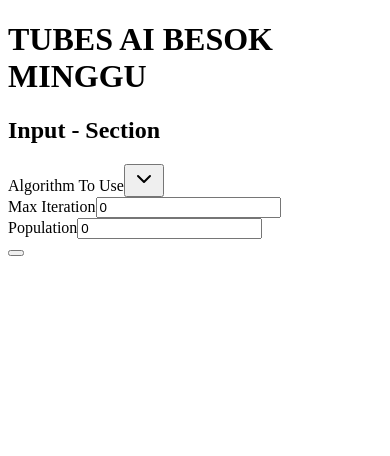
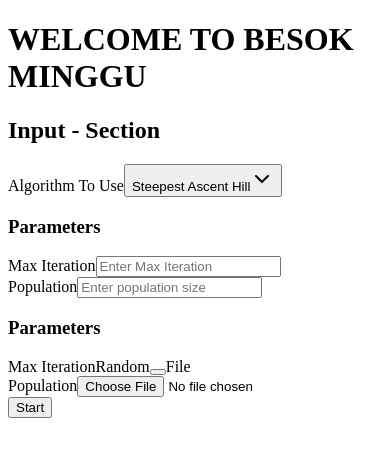
Before and after one commit to fauzanazz/magic-cube, a Next.js app: page /main-menu in a window 390 px wide. Shown: the top 456 px of the page. Built offline with nearby package versions, Linux system fonts and the light colour scheme.

Commit message:
Feat: Laptop x Tablet Frontend Styles

```diff
--- a/app/globals.css
+++ b/app/globals.css
@@ -41,10 +41,10 @@ body {
     --chart-4: 43 74% 66%;
     --chart-5: 27 87% 67%;
     --radius: 0.5rem;
-    --primary-red: "#8F4040";
-    --moldy-green: "#909480";
-    --primary-gray: "#D9D9D9";
-    --primary-green: "#1A5A28";
+    --primary-red: #8F4040;
+    --moldy-green: #909480;
+    --primary-gray: #D9D9D9;
+    --primary-green: #1A5A28;
   }
   .dark {
     --background: 0 0% 3.9%;
--- a/app/main-menu/layout.tsx
+++ b/app/main-menu/layout.tsx
@@ -36,15 +36,18 @@ interface MenuData {
   iteration: number;
   population: number;
   randomInput: boolean;
+  file: any;
 }
 
 const LayoutMenu = () => {
+  const [fileContent, setFileContent] = useState<any>(null);
   const form = useForm<MenuData>({
     defaultValues: {
       algorithm: AlgorithmEnum.Ascent,
       iteration: 0,
       population: 0,
       randomInput: false,
+      file: null,
     },
   });
 
@@ -52,35 +55,74 @@ const LayoutMenu = () => {
     console.log(data);
   };
 
+  const handleFileUpload = (e: React.ChangeEvent<HTMLInputElement>) => {
+    const file = e.target.files?.[0];
+    if (file) {
+      const reader = new FileReader();
+      reader.onload = (event) => {
+        const result = event.target?.result;
+        if (result) {
+          try {
+            const json = JSON.parse(result as string);
+            setFileContent(json);
+            form.setValue("file", json); // Save to form data
+          } catch (error) {
+            console.error("Invalid JSON file");
+          }
+        }
+      };
+      reader.readAsText(file);
+    }
+  };
+
   return (
-    <div className="font-pixelify flex flex-col gap-4 p-12 min-h-screen">
-      <div className= "w-full flex justify-center">
-        <h1 className="text-4xl font-bold">TUBES AI BESOK MINGGU</h1>
+    <div className="font-pixelify flex flex-col gap-4 min-h-screen max-md:px-12 max-lg:px-20 px-36 max-md:py-12 max-lg:py-20 py-24">
+      <div className="w-full flex justify-center mb-10 text-4xl max-md:text-2xl text-center">
+        <h1 className="font-bold">WELCOME TO BESOK MINGGU</h1>
       </div>
       <div>
-        <h2 className="text-xl font-semibold mb-4">Input - Section</h2>
+        <h2 className="text-xl mb-4 max-md:text-lg font-bold">
+          Input - Section
+        </h2>
 
         <Form {...form}>
-          <form onSubmit={form.handleSubmit(onSubmit)} className="space-y-6">
+          <form onSubmit={form.handleSubmit(onSubmit)} className="space-y-6 ">
             {/* Algorithm Selection */}
             <FormField
               control={form.control}
               name="algorithm"
               render={({ field }) => (
-                <FormItem>
-                  <FormLabel>Algorithm To Use</FormLabel>
+                <FormItem
+                  className="border border-moldy_green p-8 gap-12 flex items-center
+                 rounded-md shadow-md"
+                >
+                  <FormLabel className="text-lg w-44 font-semibold">
+                    Algorithm To Use
+                  </FormLabel>
                   <Select onValueChange={field.onChange} value={field.value}>
-                    <SelectTrigger className="w-full">
+                    <SelectTrigger className="text-md w-64 bg-primary_red text-white">
                       <SelectValue placeholder="Select an Algorithm"></SelectValue>
                     </SelectTrigger>
 
                     <SelectContent>
-                      <SelectItem value={AlgorithmEnum.Ascent}></SelectItem>
-                      <SelectItem value={AlgorithmEnum.Sideways}></SelectItem>
-                      <SelectItem value={AlgorithmEnum.RandomHill}></SelectItem>
-                      <SelectItem value={AlgorithmEnum.Stochatic}></SelectItem>
-                      <SelectItem value={AlgorithmEnum.Stochatic}></SelectItem>
-                      <SelectItem value={AlgorithmEnum.Genetic}></SelectItem>
+                      <SelectItem value={AlgorithmEnum.Ascent}>
+                        {AlgorithmEnum.Ascent}
+                      </SelectItem>
+                      <SelectItem value={AlgorithmEnum.Sideways}>
+                        {AlgorithmEnum.Sideways}
+                      </SelectItem>
+                      <SelectItem value={AlgorithmEnum.RandomHill}>
+                        {AlgorithmEnum.RandomHill}
+                      </SelectItem>
+                      <SelectItem value={AlgorithmEnum.Stochatic}>
+                        {AlgorithmEnum.Stochatic}
+                      </SelectItem>
+                      <SelectItem value={AlgorithmEnum.Annealing}>
+                        {AlgorithmEnum.Annealing}
+                      </SelectItem>
+                      <SelectItem value={AlgorithmEnum.Genetic}>
+                        {AlgorithmEnum.Genetic}
+                      </SelectItem>
                     </SelectContent>
                   </Select>
                   <FormMessage />
@@ -89,17 +131,26 @@ const LayoutMenu = () => {
             ></FormField>
 
             {/* Max Iteration */}
+            <div
+              className="border border-moldy_green p-8 gap-32 flex items-center
+                 rounded-md shadow-md"
+            >
+              <h3 className="text-lg font-semibold">Parameters</h3>
+              <div className="flex flex-col font-medium text-lg w-full gap-y-4">
                 <FormField
                   control={form.control}
                   name="iteration"
                   render={({ field }) => (
-                <FormItem>
-                  <FormLabel>Max Iteration</FormLabel>
-                  <FormControl>
+                    <FormItem className="">
+                      <FormLabel className="w-56 font-semibold text-primary_green">
+                        Max Iteration
+                      </FormLabel>
+                      <FormControl className="font-mono ">
                         <Input
                           type="number"
+                          min={0}
                           placeholder="Enter Max Iteration"
-                      {...field}
+                          className="w-full"
                         ></Input>
                       </FormControl>
                     </FormItem>
@@ -111,24 +162,76 @@ const LayoutMenu = () => {
                   control={form.control}
                   name="population"
                   render={({ field }) => (
-                <FormItem>
-                  <FormLabel>Population</FormLabel>
-                  <FormControl>
+                    <FormItem className="">
+                      <FormLabel className="w-56  font-semibold text-primary_green">
+                        Population
+                      </FormLabel>
+                      <FormControl className="font-mono">
                         <Input
                           type="number"
+                          min={0}
                           placeholder="Enter population size"
-                      {...field}
                         ></Input>
                       </FormControl>
                     </FormItem>
                   )}
                 ></FormField>
+              </div>
+            </div>
+
+            {/* Option */}
+            <div
+              className="border border-moldy_green p-8 gap-32 flex items-center
+                 rounded-md shadow-md"
+            >
+              <h3 className="text-lg font-semibold">Parameters</h3>
+              <div className="flex flex-col font-medium text-lg gap-y-4">
+                {/* Switch Button */}
+                <FormField
+                  control={form.control}
+                  name="iteration"
+                  render={({ field }) => (
+                    <FormItem className="">
+                      <FormLabel className="w-56 font-semibold text-primary_green">
+                        Max Iteration
+                      </FormLabel>
+                      <Label>Random</Label>
+                      <Switch></Switch>
+                      <Label>File</Label>
+                    </FormItem>
+                  )}
+                ></FormField>
+
+                {/* File Button */}
+                <FormField
+                  control={form.control}
+                  name="file"
+                  render={({ field }) => (
+                    <FormItem className="w-full">
+                      <FormLabel className="w-56  font-semibold text-primary_green">
+                        Population
+                      </FormLabel>
+                      <FormControl className="font-pixelify w-full">
+                        <Input
+                          type="file"
+                          accept=".json"
+                          onChange={handleFileUpload}
+                          placeholder="Input File"
+                          className="border-primary_green text-primary_green placeholder:text-primary_green"
+                        ></Input>
+                      </FormControl>
+                    </FormItem>
+                  )}
+                ></FormField>
+              </div>
+            </div>
 
             {/* Submit Button */}
-            <Button
-              type="submit"
-              className="w-full bg-blue-600 hover:bg-blue-700"
-            ></Button>
+            <div className="flex justify-center w-full pt-10 ">
+              <Button type="submit" className=" bg-moldy_green w-72 text-xl">
+                Start
+              </Button>
+            </div>
           </form>
         </Form>
       </div>
```
Also changed, not shown: app/page.tsx (+2 -97 lines), components/ui/select.tsx (+24 -24 lines), tailwind.config.ts (+35 -35 lines). Lines whose indentation alone changed are shown as unchanged.
